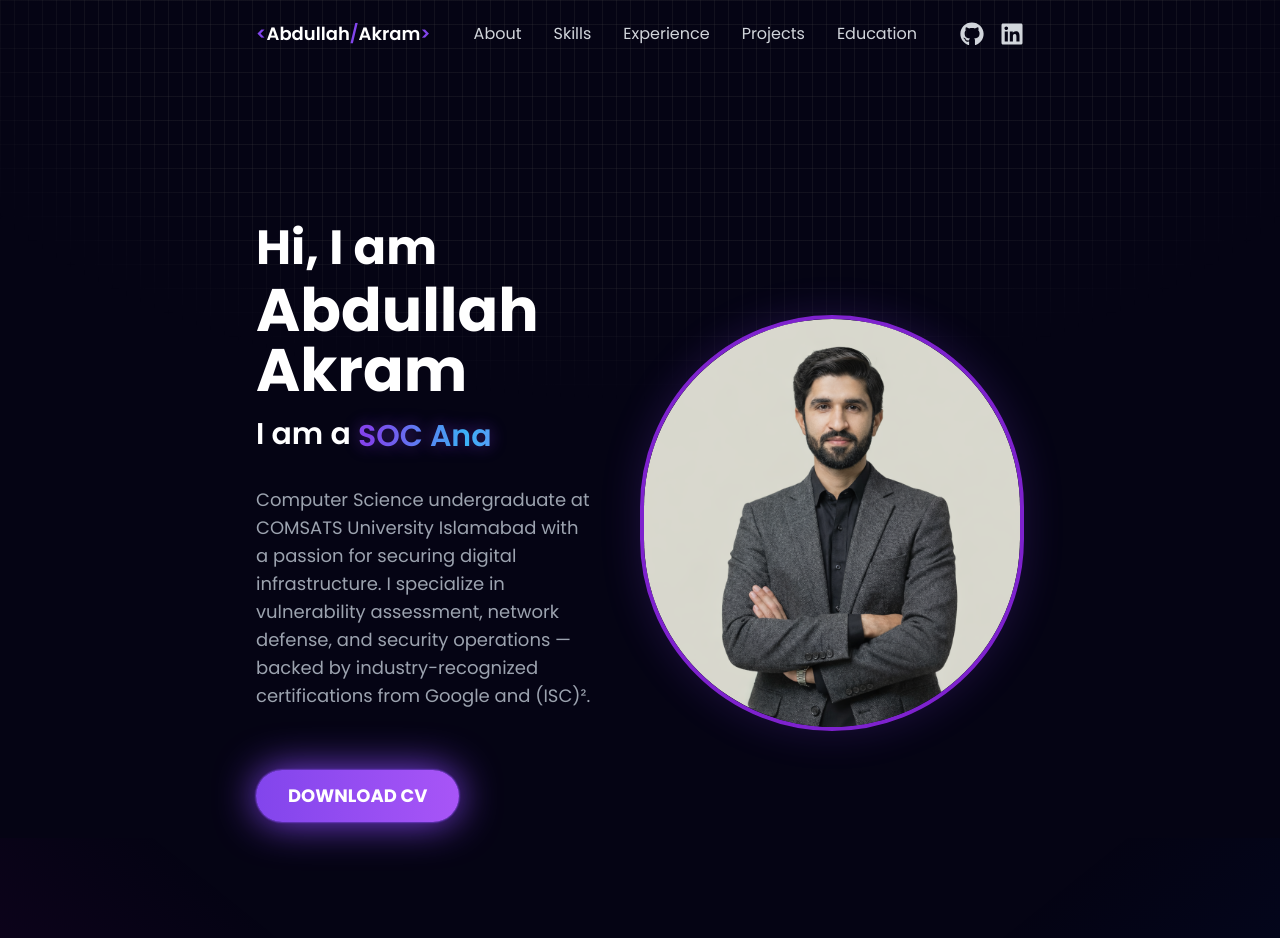
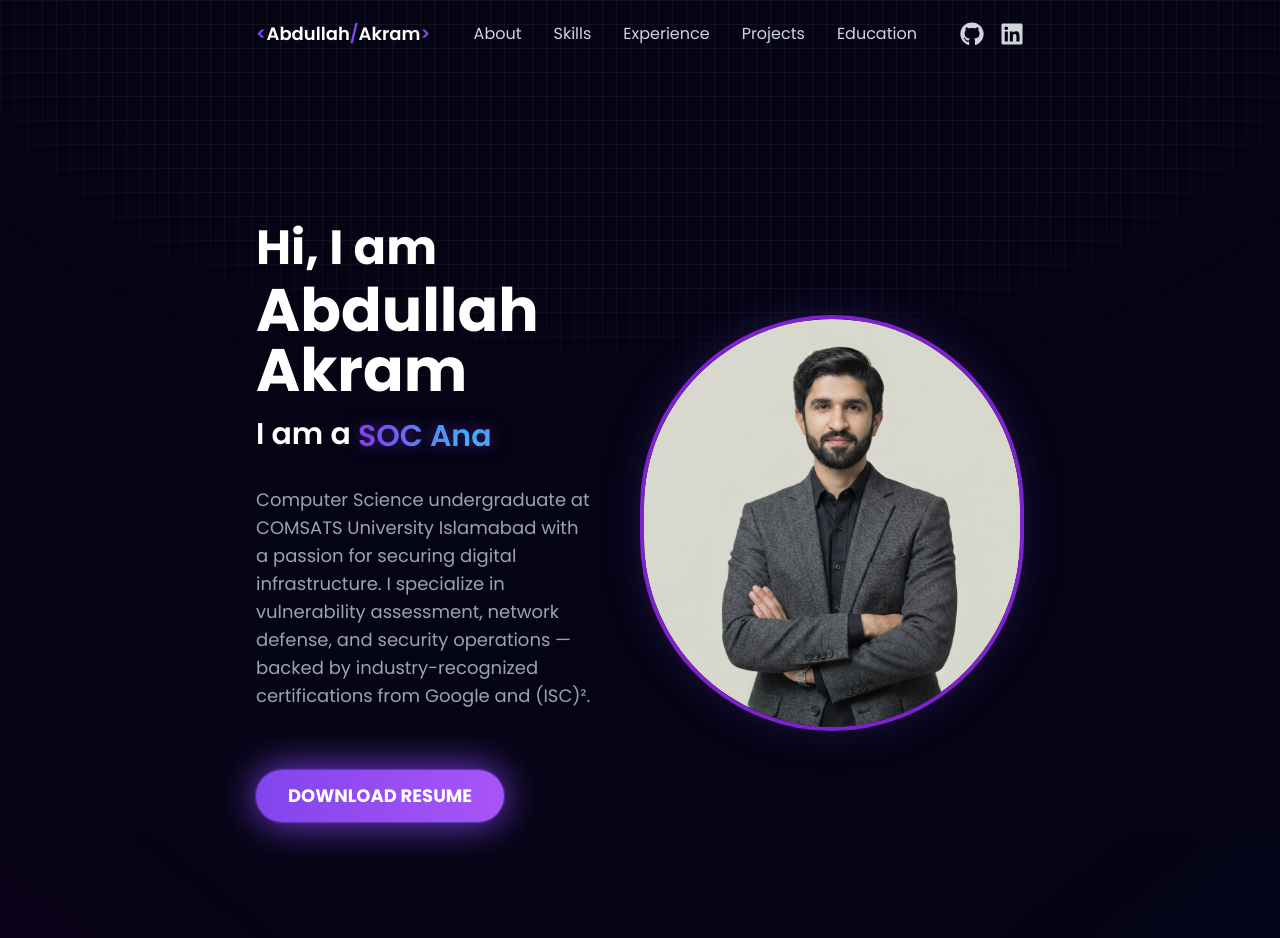
Before and after one commit to Abdullah-Akram04/Porfolio, a React (Vite) app: page / in a window 1280 px wide. Shown: the top 938 px of the page. Built offline with nearby package versions, Linux system fonts and the light colour scheme.

Commit message:
resume to the correct spelling and updated the button text to "DOWNLOAD RESUME" for better clarity.

```diff
--- a/src/components/About/About.jsx
+++ b/src/components/About/About.jsx
@@ -68,7 +68,7 @@ const About = () => {
               <span aria-hidden="true" className="title-cursor" />
             </span>
           </h3>
-          {/* About Me Paragraph */}
+          {/* About Me section */}
           <p className="text-base sm:text-lg md:text-lg text-gray-400 mb-10 mt-8 leading-relaxed">
 Computer Science undergraduate at COMSATS University Islamabad with a passion for securing digital infrastructure. I specialize in vulnerability assessment, network defense, and security operations — backed by industry-recognized certifications from Google and (ISC)².
           </p>
@@ -83,7 +83,7 @@ Computer Science undergraduate at COMSATS University Islamabad with a passion fo
               boxShadow: '0 0 2px #8245ec, 0 0 2px #8245ec, 0 0 40px #8245ec',
             }}
           >
-            DOWNLOAD CV
+            DOWNLOAD RESUME
           </a>
 
         </div>
```
